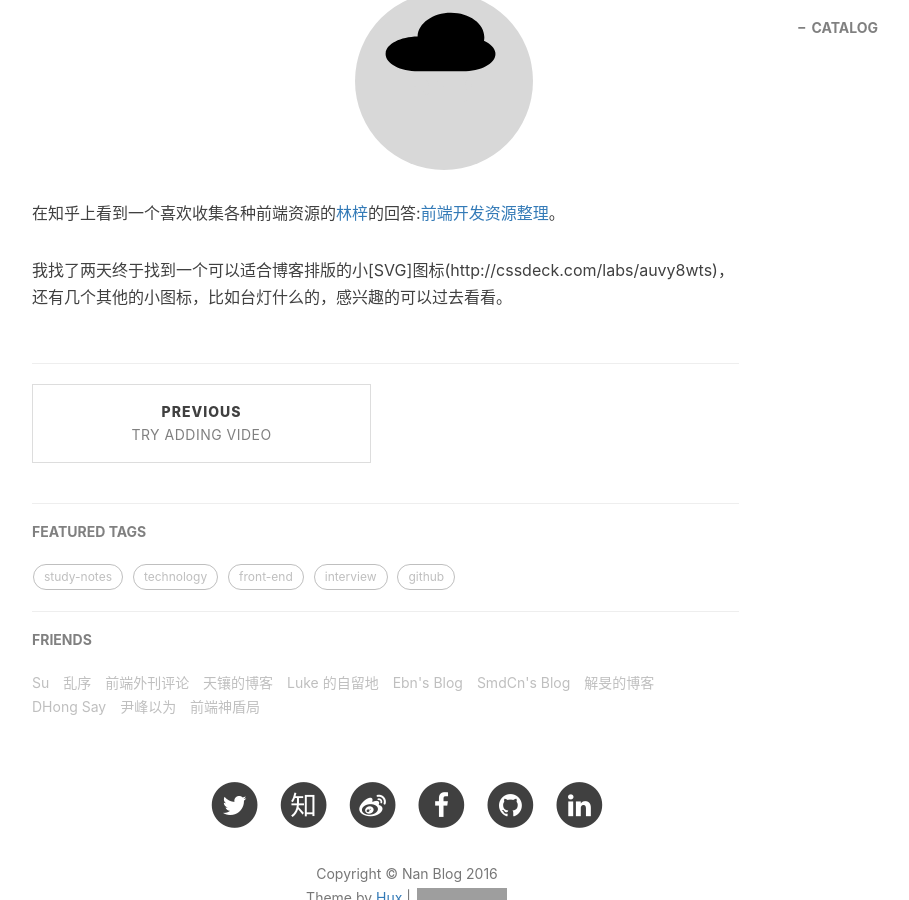
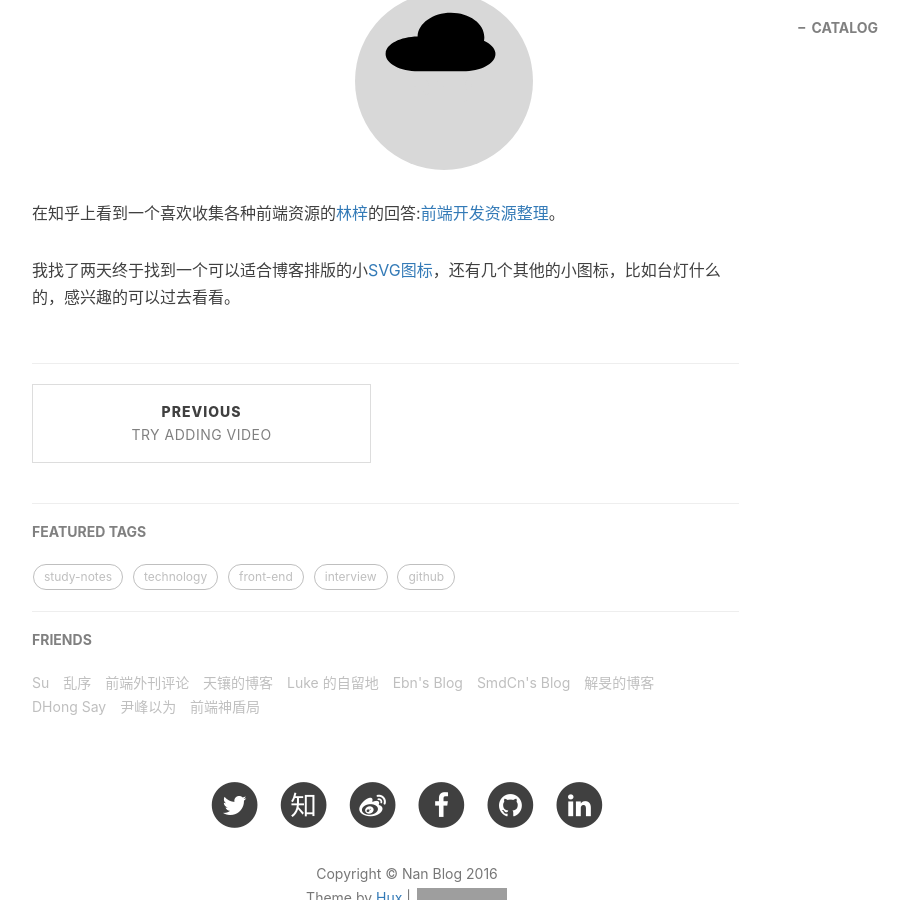
Before and after one commit to mushroommie/try-for-github-pages, a Jekyll site: the page built from _posts/2016-11-03-Try-adding-clouds.md, in a window 1280 px wide and 900 px high, scrolled down 711 px. Shown: the whole window, without its empty margins (233-1142 px from the left). Built offline with Jekyll 4.4.1, drawn with Linux system fonts in a browser that asks for light colours; nearby versions of some CDN libraries; comment, search, counter and statistics services are not loaded; part of the change alters nothing that is shown; grey boxes are pictures that could not be loaded.

Commit message:
link fix

```diff
--- a/_posts/2016-11-03-Try-adding-clouds.md
+++ b/_posts/2016-11-03-Try-adding-clouds.md
@@ -34,7 +34,7 @@ tags:
 
 在知乎上看到一个喜欢收集各种前端资源的[林梓](https://www.zhihu.com/people/lin-zi-41-9)的回答:[前端开发资源整理](https://zhuanlan.zhihu.com/p/23344447)。
 
-我找了两天终于找到一个可以适合博客排版的小[SVG]图标(http://cssdeck.com/labs/auvy8wts)，还有几个其他的小图标，比如台灯什么的，感兴趣的可以过去看看。
+我找了两天终于找到一个可以适合博客排版的小[SVG图标](http://cssdeck.com/labs/auvy8wts)，还有几个其他的小图标，比如台灯什么的，感兴趣的可以过去看看。
 
 <style>
 * {
```
